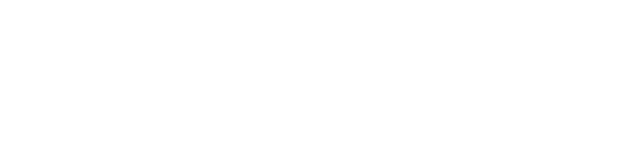
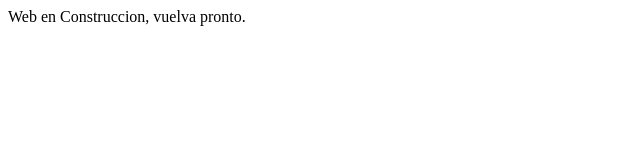
Before and after one commit to Cpda01/reposteriaprom, a plain HTML site: page index.html in a window 1280 px wide. Shown: the whole page, without its empty margins (0-640 px from the left). Drawn offline with Linux system fonts and the light colour scheme.

Commit message:
Update index.html

```diff
--- a/index.html
+++ b/index.html
@@ -1,7 +1,8 @@
 <html>
 <head>
-<title>Promerica Reposteria - Postres</title>
+<title> Reposteria - Postres</title>
 </head>
 <body>
+  Web en Construccion, vuelva pronto.
 </body>
 </html>
```
